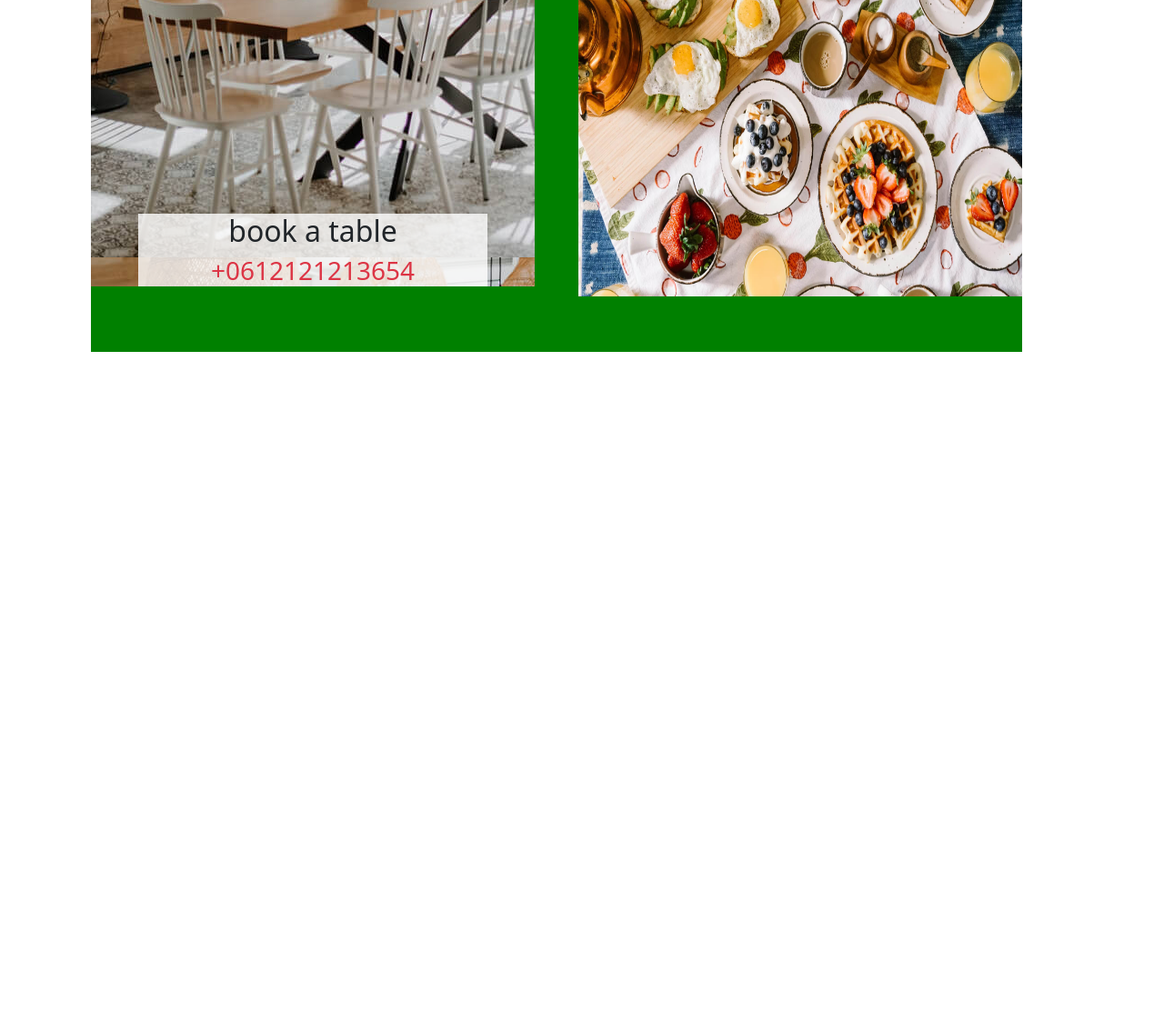
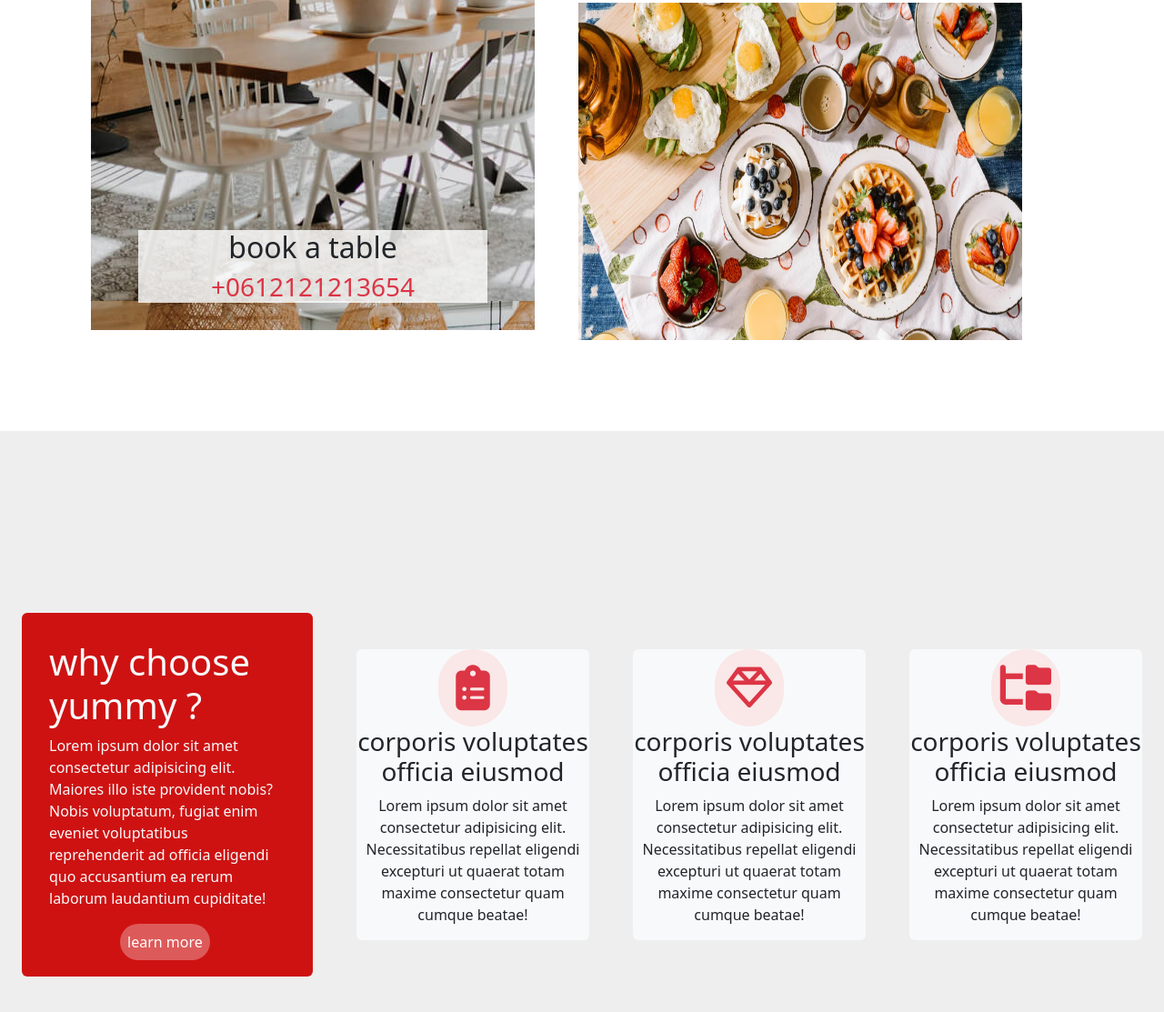
Before and after one commit to kawtaradlany/Adlanykawtar_projet_dom_js, a website: page index.html in a window 1280 px wide. Shown: the part 1369-2482 px from the top of the page at 91% size. Before the commit the page ends 1856 px from the top, so only its background shows below. Drawn offline with nearby package versions, Linux system fonts and the light colour scheme.

Commit message:
section3

```diff
--- a/index.html
+++ b/index.html
@@ -77,8 +77,10 @@
                 <img src="./public/image/img/hero-img.png" alt="" width="80%">
             </div>
         </section>
-        <section class="section2">
-            <div class="firstdivsection2">
+
+        <!-- section2 -->
+        <section class="section2 ">
+            <div class="firstdivsection2 p-4">
                 <h5>about us</h5>
                 <h1>LEARN MORE <SPAN class="text-danger">ABOUT US</SPAN></h1>
             </div>
@@ -113,8 +115,37 @@
                         <img  src="./public/image/img/stats-bg.jpg" alt="" width="100%" height="371vh">
                     </div>
                 </div>
+        </section>
+        <!-- section3 -->
 
+        <section class="section3">
+            <div class="div1sect3 text-light rounded-2 ">
+                <h1>why choose yummy ?</h1>
+                <p>Lorem ipsum dolor sit amet consectetur adipisicing elit. Maiores illo iste provident nobis? Nobis voluptatum, fugiat enim eveniet voluptatibus reprehenderit ad officia eligendi quo accusantium ea rerum laborum laudantium cupiditate!</p>
+                <button class="text-white p-2 border-0 rounded-5">learn more</button>
+            </div>
+            <div class="div2sect3 bg-light d-flex flex-column justify-content-center align-items-center rounded-2">
+                <div class="idiv">
+                <i class="fa-solid fa-clipboard-list text-danger"></i>
+                </div>
+                <h3>corporis voluptates officia eiusmod</h3>
+                <p>Lorem ipsum dolor sit amet consectetur adipisicing elit. Necessitatibus repellat eligendi excepturi ut quaerat totam maxime consectetur quam cumque beatae!</p>
 
+            </div>
+            <div class="div3sect3 bg-light d-flex flex-column justify-content-center align-items-center rounded-2">
+                <div class="idiv">
+                <i class="fa-regular fa-gem text-danger"></i>
+                </div>
+                <h3>corporis voluptates officia eiusmod</h3>
+                <p>Lorem ipsum dolor sit amet consectetur adipisicing elit. Necessitatibus repellat eligendi excepturi ut quaerat totam maxime consectetur quam cumque beatae!</p>
+            </div>
+            <div class="div4sect3 bg-light d-flex flex-column justify-content-center align-items-center rounded-2">
+                <div class="idiv">
+                    <i class="fa-solid fa-folder-tree text-danger"></i>
+                </div>
+                <h3>corporis voluptates officia eiusmod</h3>
+                <p>Lorem ipsum dolor sit amet consectetur adipisicing elit. Necessitatibus repellat eligendi excepturi ut quaerat totam maxime consectetur quam cumque beatae!</p>
+            </div>
         </section>
 
 
--- a/src/sass/modules/home/_main.sass
+++ b/src/sass/modules/home/_main.sass
@@ -15,8 +15,8 @@ main
         align-items: center
     .section2
         width: 80vw
-        height: 120vh
-        background-color: green
+        // height: 120vh
+        // background-color: green
         margin: 100px
 
         .test
@@ -30,3 +30,66 @@ main
                 height: 10vh
                 display: flex
                 background-color: rgba(255, 255, 255, 0.8)
+                margin-bottom: 30px
+    .section3
+        background-color: #eeeeee
+        height: 100vh
+        display: flex
+        align-items: center
+        justify-content: space-around
+        .div1sect3
+            background-color: #ce1212
+            width: 25vw !important
+            height: 50vh
+            padding: 30px
+            button
+                margin-left: 30%
+                background-color: #dd5a5a
+
+
+        .div2sect3
+            width: 20vw !important
+            height: 40vh
+            text-align: center
+        .idiv
+            display: flex
+            justify-content: center
+            align-items: center
+            border-radius: 50px
+            background-color: #fae7e7
+            width: 30%
+            height: 30%
+            // margin-left: 30%
+        i
+            font-size: 50px
+        .div3sect3
+            width: 20vw !important
+            height: 40vh
+            text-align: center
+
+        .idiv
+            display: flex
+            justify-content: center
+            align-items: center
+            border-radius: 50px
+            background-color: #fae7e7
+            width: 30%
+            height: 30%
+            // margin-left: 30%
+        i
+            font-size: 50px
+        .div4sect3
+            width: 20vw !important
+            height: 40vh
+            text-align: center
+        .idiv
+            display: flex
+            justify-content: center
+            align-items: center
+            border-radius: 50px
+            background-color: #fae7e7
+            width: 30%
+            height: 30%
+            // margin-left: 30%
+        i
+            font-size: 50px
```
Also changed, not shown: public/css/app.css, 1 other file.
